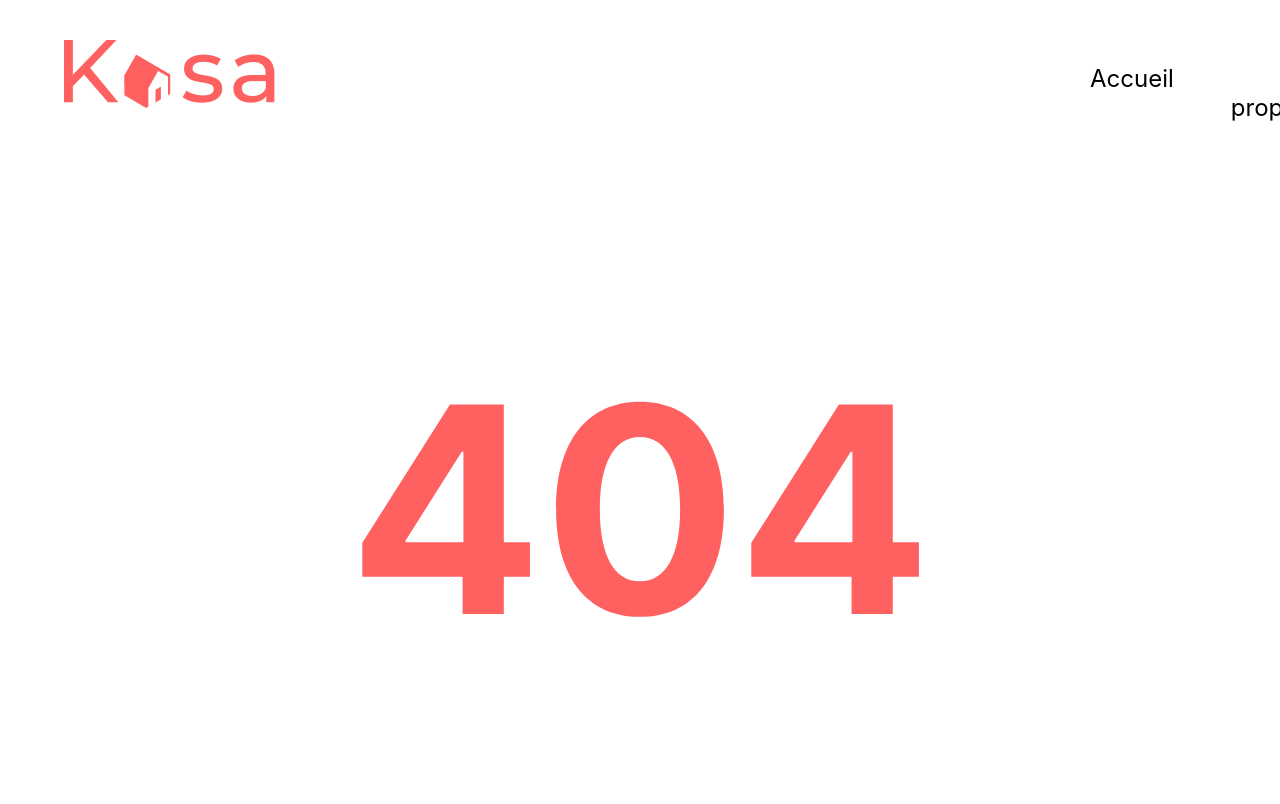
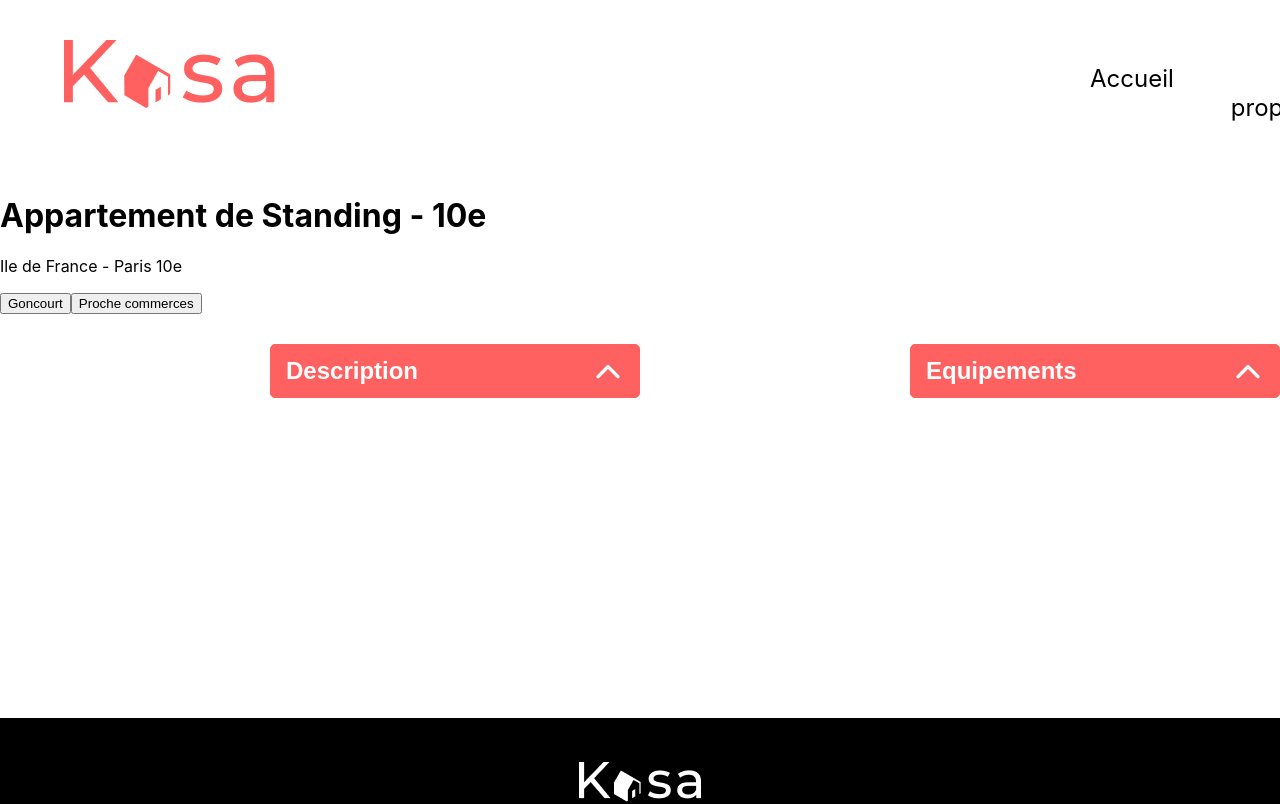
Before and after one commit to AlmostH/kasa, a React (Create React App) app: page /logement/0979876d in a window 1280 px wide. Before the commit this address had no page. Shown: the top 804 px of the page. Built offline with nearby package versions, Linux system fonts and the light colour scheme.

Commit message:
creation des liens vers la page logement, debut de la creation de la page logement

```diff
--- a/src/App.js
+++ b/src/App.js
@@ -3,6 +3,7 @@ import "./css/app.scss";
 import Home from "./pages/Home";
 import Apropos from "./pages/Apropos";
 import Error from "./pages/Error";
+import Logement from "./pages/Logement";
 import logements from "./logements.json";
 
 
@@ -17,6 +18,7 @@ function App() {
     <Route path="/" element={<Home />} />
     <Route path="/apropos" element={<Apropos />} />
     <Route path="*" element={ <Error />} />
+    <Route path="/logement/:id" element={ <Logement />} />
     </Routes>
     </BrowserRouter>
 
--- a/src/components/Card.js
+++ b/src/components/Card.js
@@ -1,30 +1,9 @@
 import { Link } from 'react-router-dom'
-import LOGO from '../images/logo-white.png'
-import card from"../css/card.scss";
 import logements from "../logements.json";
-import { NavLink } from 'react-router-dom';
 
 
-/*Card.defaultProps = {
-    location:{id:0, title:"Titre de la location", cover:null},
-    index:0,
-    count:0,
-}
 
-function Card({location, index}) {
-    return (
-      <div className='card'>
-        <Link to={"/logements/"+location.id} className={card.link}>
 
-            {(location.cover===null) ? <img src={LOGO}/> : <img src={location.cover}/>}
-            <p>{index+1+" - "+location.title}</p>
-
-        </Link>
-        </div>
-    )
-}
-
-export default Card*/
 
 function Card(){
     return(
@@ -32,13 +11,17 @@ function Card(){
        <div className='cards'>
 
         {
-            logements && logements.map( logement => {
+
+            logements.map( logement => {
                 return(
+                    <Link to={`/logement/${logement.id}`} key={logement.id}>
                 <div className ="card" key={logement.title}>
+
                   <img src= {logement.cover}/>
                     <p>{logement.title}</p>
 
                 </div>
+                </Link>
                 )
 
             })
--- a/src/components/Routes.js
+++ b/src/components/Routes.js
@@ -4,6 +4,7 @@ import { BrowserRouter } from "react-router-dom";
 import Home from "../pages/Home";
 import Error from "../pages/Error";
 import Apropos from "../pages/Apropos";
+import Logement from "../pages/Logement";
 
 export default function Routes(){
     return(
@@ -12,6 +13,7 @@ export default function Routes(){
     <Route path="/" element={<Home />} />
     <Route path="/apropos" element={<Apropos />} />
     <Route path="*" element={ <Error />} />
+    <Route path="/logement/:id" element={ <Logement />} />
     </Routes>
     </BrowserRouter>
     )
--- a/src/css/app.scss
+++ b/src/css/app.scss
@@ -7,5 +7,6 @@
 @import"./card.scss";
 @import"./error.scss";
 @import"./collapse.scss";
+@import"./logement.scss";
 
 @import url("https://fonts.googleapis.com/css2?family=Montserrat:wght@300;500&display=swap");
--- a/src/css/card.scss
+++ b/src/css/card.scss
@@ -10,6 +10,7 @@
   filter: drop-shadow(0px 0px 0px #F6F6F6);
   border-radius: 25px;
   background-color:#FF6060 ;
+
 
 }
 .cards{
@@ -46,3 +47,6 @@ font-style: normal;
 font-weight: 700;
 
 }
+.cards a{
+  text-decoration: none;
+}
--- /dev/null
+++ b/src/css/logement.scss
@@ -0,0 +1,5 @@
+.collapseLogement{
+    display:flex;
+    justify-content: center;
+
+}
--- /dev/null
+++ b/src/pages/Logement.js
@@ -0,0 +1,45 @@
+import Footer from "../components/Footer";
+import Header from "../components/Header";
+import Banner from "../components/Banner";
+import logements from "../logements.json";
+import Collapse from "../components/Collapse";
+import { useParams } from 'react-router-dom';
+
+export default function Logement(){
+/* collapses*/
+    const id = useParams('id').id;
+    const logement = logements.filter((data) => data.id == id);
+    const equip = logement[0].equipments.map(equip =>
+    <li>{equip}</li>
+    )
+
+    return (
+        <>
+
+          <Header />
+
+
+          <h1>{logement[0].title}</h1>
+          <p>{logement[0].location}</p>
+          <div>
+                {logement[0].tags.map((tag, index) => {
+                    return (
+                        <button key={index}>{tag}</button>
+                             )
+                        })}
+            </div>
+          <div className="collapseLogement">
+                    <Collapse label="Description">
+                    <p>{logement[0].description} </p>
+                    </Collapse>
+                    <Collapse label ="Equipements">
+                    <ul>{equip}</ul>
+                    </Collapse>
+          </div>
+
+
+          <Footer />
+          </>
+    )
+
+}
```
